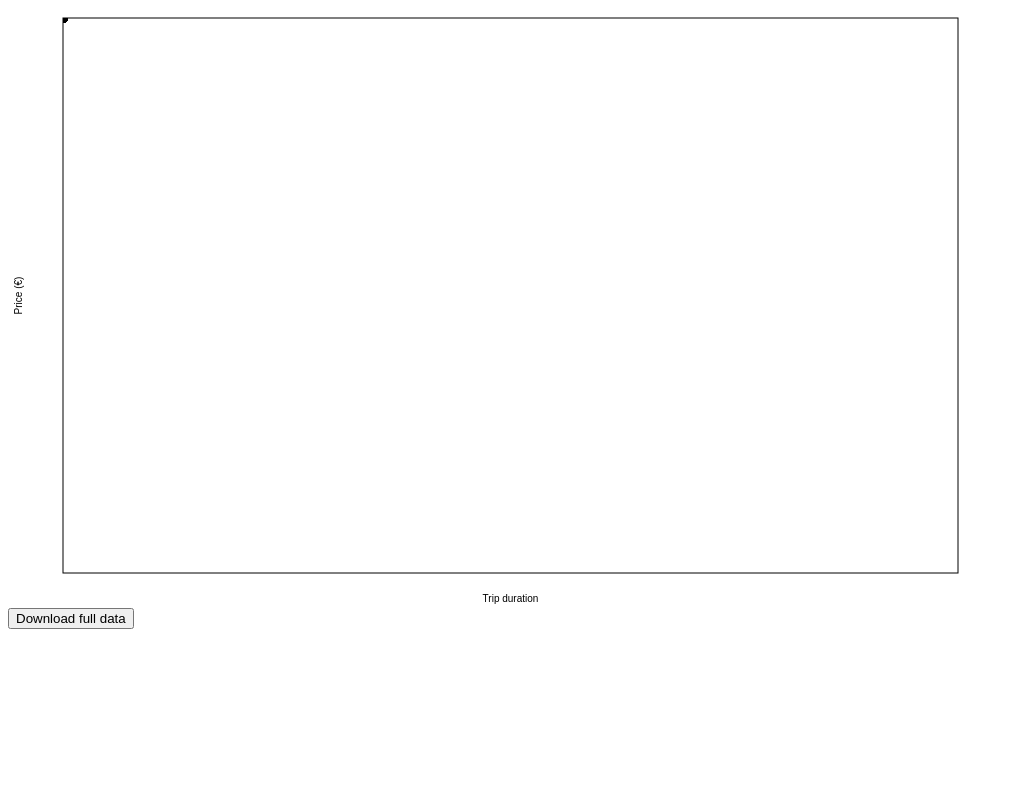
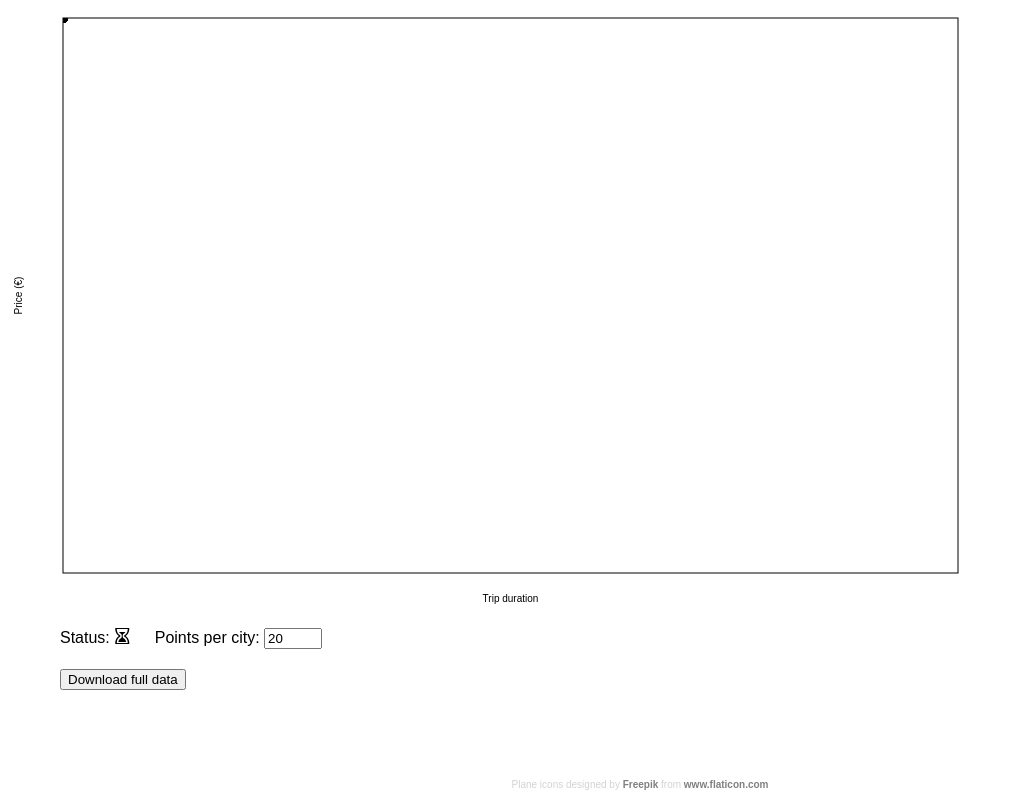
Before and after one commit to VictorMovileanu/WhereHoWhy, a Django app: template templates/skyfly/skyfly_request.html in a window 1280 px wide. Shown: the whole page, without its empty margins (0-1014 px from the left). Run offline with Django 3.2, Linux system fonts and the light colour scheme; the template is opened without the code that fills it, so the values that code supplies are empty; parts of the project's set-up code (start-up, migrations or seed data) failed here and were passed over; some libraries are stand-ins or nearby versions; some web fonts are replaced.

Commit message:
use get parameter for controlling number of flights

```diff
--- a/skyfly/urls.py
+++ b/skyfly/urls.py
@@ -1,11 +1,10 @@
 from django.urls import path
-from .views import IndexView, skyfly_request, csv_serve_view, iata_codes_serve_view, skyfly_request_info
+from .views import IndexView, skyfly_request, csv_serve_view, iata_codes_serve_view
 
 app_name = 'skyfly'
 urlpatterns = [
     path('', IndexView.as_view(), name='index'),
     path('request/<uuid:request_uuid>/', skyfly_request, name='request'),
     path('request/<uuid:request_uuid>/data/', csv_serve_view, name='request-csv-data'),
-    path('request/<uuid:request_uuid>/info/', skyfly_request_info, name='request-info'),
     path('data/iata-codes/', iata_codes_serve_view, name='iata-codes'),
 ]
--- a/static/css/scatter-plot.css
+++ b/static/css/scatter-plot.css
@@ -34,3 +34,18 @@
   text-decoration: underline;
   cursor: pointer;
 }
+
+.scatter-control {
+    list-style-type: none;
+    margin: 20px 0;
+    padding: 0 52px;
+}
+
+.scatter-control li {
+  display: inline;
+  margin-right: 20px;
+}
+
+.scatter-control input {
+  width: 50px;
+}
--- a/static/css/style.css
+++ b/static/css/style.css
@@ -36,3 +36,24 @@ a {
     display: table-cell;
     transform: translateX(50%);
 }
+
+.green {
+    color: green;
+}
+
+.acknowledgments {
+    font-size: 10px;
+    color: lightgrey;
+    position: fixed;
+    bottom: 0;
+    left: 50%;
+    transform: translateX(-50%);
+}
+
+.acknowledgments a {
+    color: grey;
+}
+
+.acknowledgments a:visited {
+    color: grey;
+}
--- a/static/icomoon/demo-files/demo.css
+++ b/static/icomoon/demo-files/demo.css
@@ -149,3 +149,6 @@ p {
 .fs1 {
   font-size: 32px;
 }
+.fs2 {
+  font-size: 32px;
+}
--- a/static/icomoon/style.css
+++ b/static/icomoon/style.css
@@ -1,10 +1,10 @@
 @font-face {
   font-family: 'icomoon';
-  src:  url('fonts/icomoon.eot?lm2zp6');
-  src:  url('fonts/icomoon.eot?lm2zp6#iefix') format('embedded-opentype'),
-    url('fonts/icomoon.ttf?lm2zp6') format('truetype'),
-    url('fonts/icomoon.woff?lm2zp6') format('woff'),
-    url('fonts/icomoon.svg?lm2zp6#icomoon') format('svg');
+  src:  url('fonts/icomoon.eot?heq6ul');
+  src:  url('fonts/icomoon.eot?heq6ul#iefix') format('embedded-opentype'),
+    url('fonts/icomoon.ttf?heq6ul') format('truetype'),
+    url('fonts/icomoon.woff?heq6ul') format('woff'),
+    url('fonts/icomoon.svg?heq6ul#icomoon') format('svg');
   font-weight: normal;
   font-style: normal;
 }
@@ -30,3 +30,15 @@
 .icon-plane:before {
   content: "\e901";
 }
+.icon-switch:before {
+  content: "\e9b6";
+}
+.icon-checkmark:before {
+  content: "\ea10";
+}
+.icon-libreoffice:before {
+  content: "\eae3";
+}
+.icon-hour-glass:before {
+  content: "\e979";
+}
--- a/templates/skyfly/skyfly_request.html
+++ b/templates/skyfly/skyfly_request.html
@@ -20,36 +20,40 @@
 {% block content %}
     <div id="scatter-plot"></div>
 
-    <a href="{% url 'skyfly:request-csv-data' request_uuid %}">
-        <button>Download full data</button>
-    </a>
+    <ul class="scatter-control">
+        <li>Status: {% if finished %}<span class="icon-checkmark green"></span>{% else %}<span class="icon-hour-glass"></span>{% endif %}</li>
+        <li><label>Points per city:&nbsp;<input id="number-of-points" type="number" min="1" value="20" onchange="updateScatterPlot()"></label></li>
+    </ul>
+    <div class="scatter-control">
+        <a href="{% url 'skyfly:request-csv-data' request_uuid %}" download><button>Download full data</button></a>
+    </div>
+
+    <div class="acknowledgments">
+        <p>Plane icons designed by <a href="http://www.freepik.com"><strong>Freepik</strong></a> from <a href="http://www.flaticon.com"><strong>www.flaticon.com</strong></a></p>
+    </div>
 {% endblock %}
 
 {% block extra_js %}
     <script src="https://d3js.org/d3.v5.min.js"></script>
     <script src="{% static 'js/scatter-plot.js' %}"></script>
     <script>
-        let intervalID = null;
-        const myScatterPlot = scatterPlot({
+        let myScatterPlot = scatterPlot({
             containerId: "scatter-plot",
-            dataURL: "{% url 'skyfly:request-csv-data' request_uuid %}"
+            dataURL: "{% url 'skyfly:request-csv-data' request_uuid %}?n=" + $('#number-of-points').val()
         });
-        $(document).ready(function () {
-            intervalID = setInterval(updateScatterPlot, 5000)
-        });
-
         function updateScatterPlot () {
-            $.ajax({
-                url: "{% url 'skyfly:request-info' request_uuid %}",
-                success: function (data) {
-                    if (data['status'] === 'running') {
-                        myScatterPlot.render();
-                    } else if (data['status'] === 'finished') {
-                        clearInterval(intervalID)
-                    }
-                }
-            })
+            const new_dataURL = "{% url 'skyfly:request-csv-data' request_uuid %}?n=" + $('#number-of-points').val();
+                d3.csv(new_dataURL).then(data => {
+                    data.forEach(d => {
+                        d.delta_t = +d.delta_t;
+                        d.y = +d.y;
+                        d.t0 = moment.unix(+d.t0);
+                        d.t1 = moment.unix(+d.t1);
+                        d.opacity = +d.opacity;
+                    });
+                    myScatterPlot.data = data;
+                    myScatterPlot.render();
+                });
         }
-
     </script>
 {% endblock %}
```
Also changed, not shown: skyfly/views.py (+9 -10 lines), static/icomoon/demo.html (+68 -1 lines), static/icomoon/selection.json (+1 -1 lines), static/icomoon/fonts/icomoon.ttf, static/icomoon/fonts/icomoon.woff, 2 other files.
